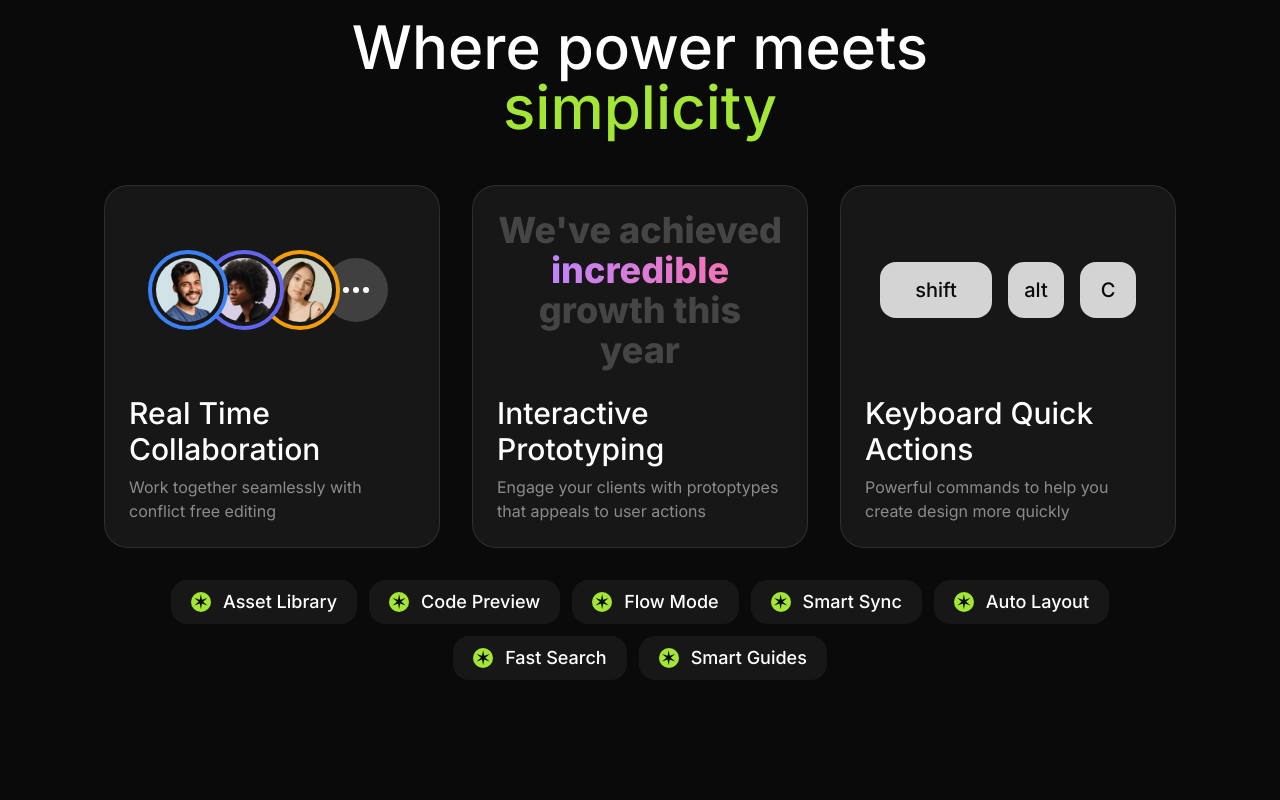
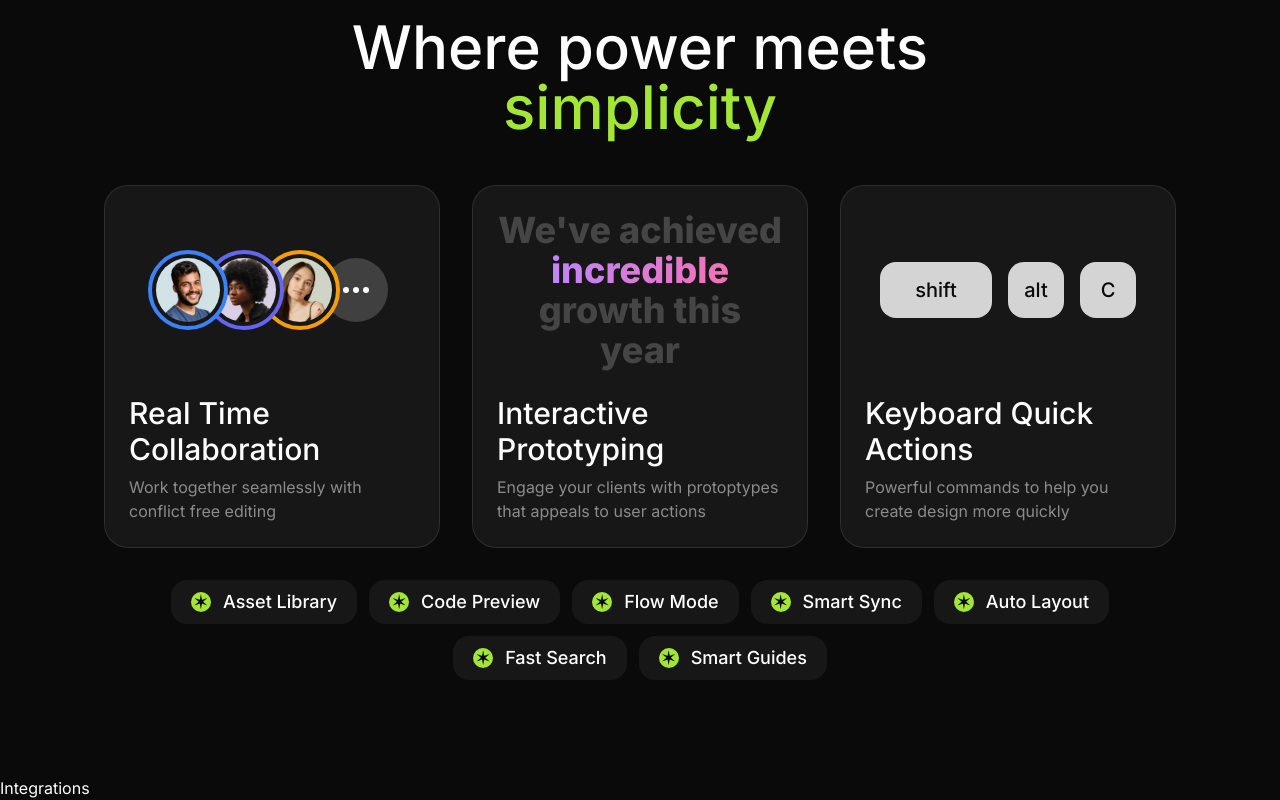
Before and after one commit to Rogers-17/Saas-Landing-Page, a Next.js app: page / in a window 1280 px wide. Shown: the part 2193-2993 px from the top of the page. Before the commit the page ends 2969 px from the top, so only its background shows below. Built offline with nearby package versions, Linux system fonts and the light colour scheme.

Commit message:
added integrations in page.tsx

```diff
--- a/src/app/page.tsx
+++ b/src/app/page.tsx
@@ -3,6 +3,7 @@ import Hero from "@/sections/Hero";
 import LogoTicker from "@/sections/LogoTicker";
 import Introduction from "@/sections/Introduction";
 import Features from "@/sections/Features";
+import Integrations from "@/sections/Integrations";
 
 export default function Home() {
     return (
@@ -12,6 +13,7 @@ export default function Home() {
         <LogoTicker />
         <Introduction />
         <Features />
+        <Integrations />
         </>
     );
 }
```
